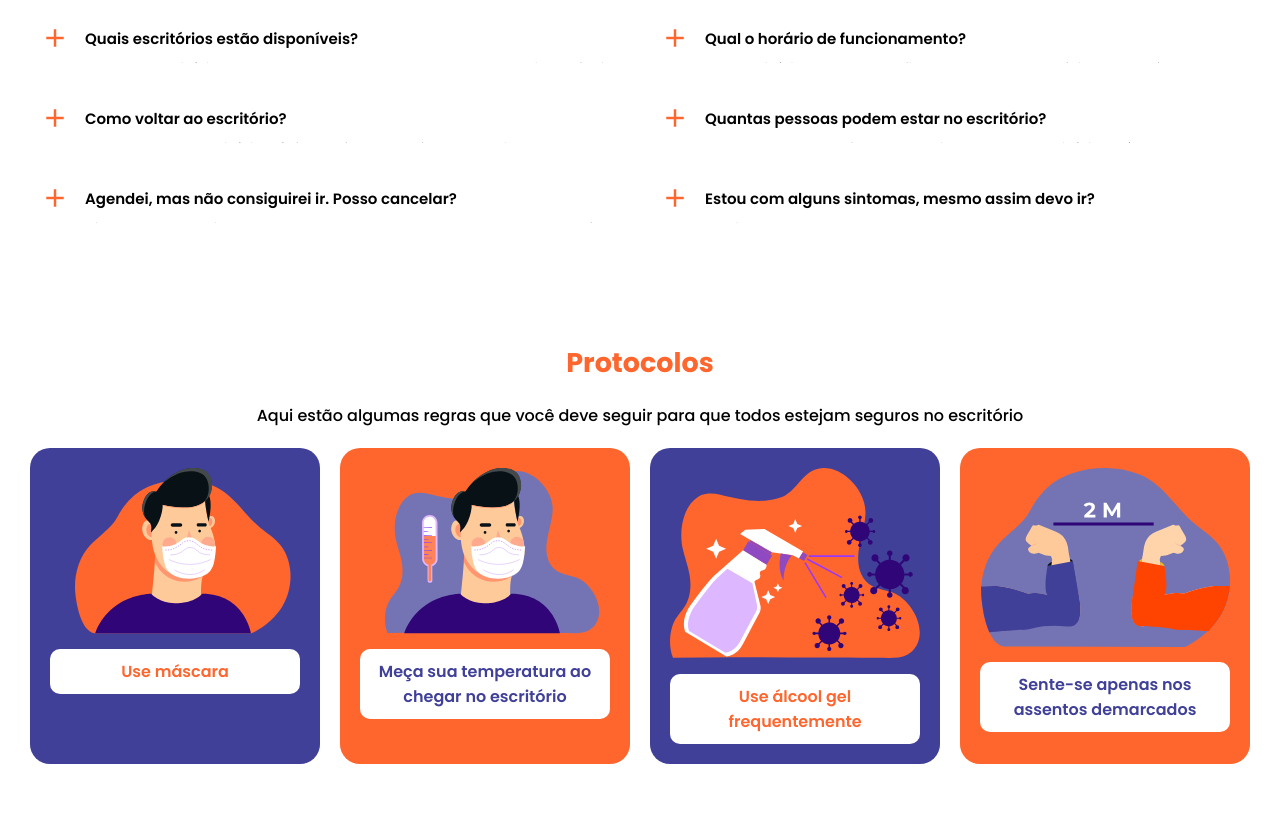
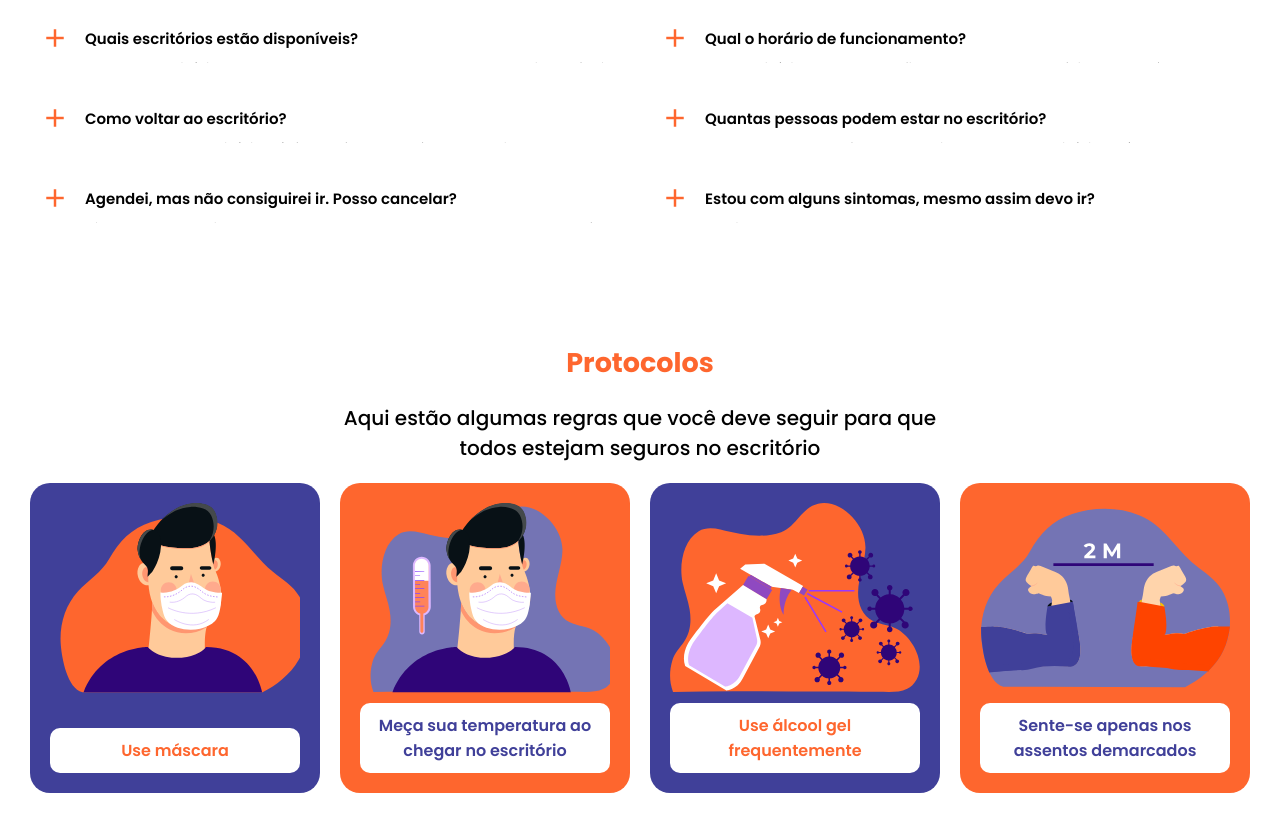
Before and after one commit to Matheus-Galdino/Landing-FCamara, a plain HTML site: page index.html in a window 1280 px wide. Shown: the part 1031-1854 px from the top of the page. Before the commit the page ends 1815 px from the top, so only its background shows below. Drawn offline with nearby package versions, Linux system fonts and the light colour scheme.

Commit message:
Implementando layout desktop protocolos section

```diff
--- a/css/style.css
+++ b/css/style.css
@@ -124,10 +124,12 @@ h2 {
 }
 
 #protocols > p {
+  margin: 0 auto;
+  max-width: 50ch;
   font-weight: 500;
-  font-size: 1.6rem;
   text-align: center;
   margin-bottom: 2rem;
+  font-size: clamp(1.6rem, 3vw, 2rem);
 }
 
 .protocols-list {
@@ -135,13 +137,17 @@ h2 {
   gap: 2rem;
   grid-template-columns: repeat(auto-fit, minmax(22rem, 1fr));
 
-  margin-top: 1rem;
+  margin: 1rem 0;
   list-style: none;
 }
 
 .protocol {
   padding: 2rem;
   border-radius: 20px;
+
+  display: flex;
+  align-items: center;
+  flex-direction: column;
 }
 
 .protocol.blue {
@@ -156,11 +162,14 @@ h2 {
 
 .protocol img {
   width: 100%;
+  height: 190px;
   max-width: 250px;
+  margin-bottom: auto;
 }
 
 .protocol p {
   padding: 1rem;
+  width: 100%;
   max-width: 30ch;
   background: #fff;
   margin: 1rem auto 0;
```
